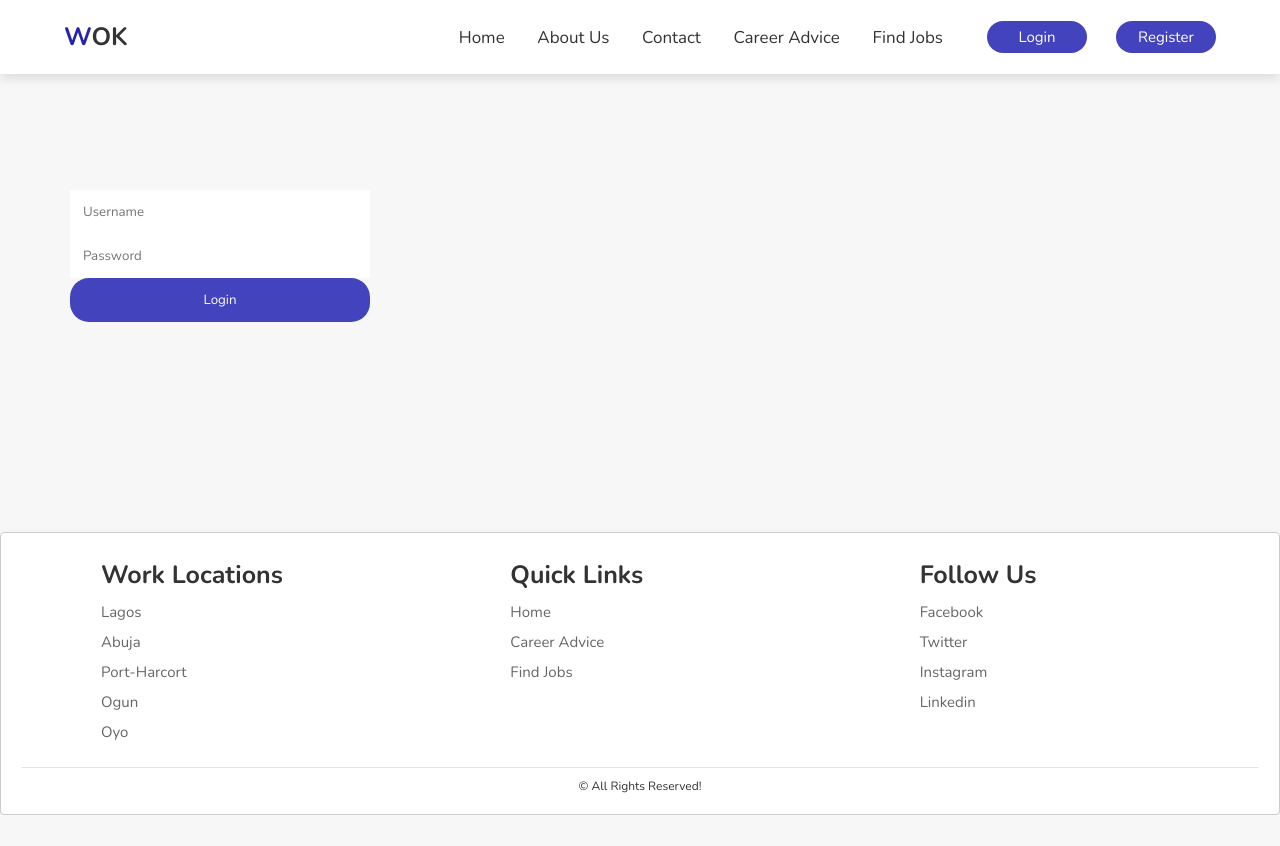
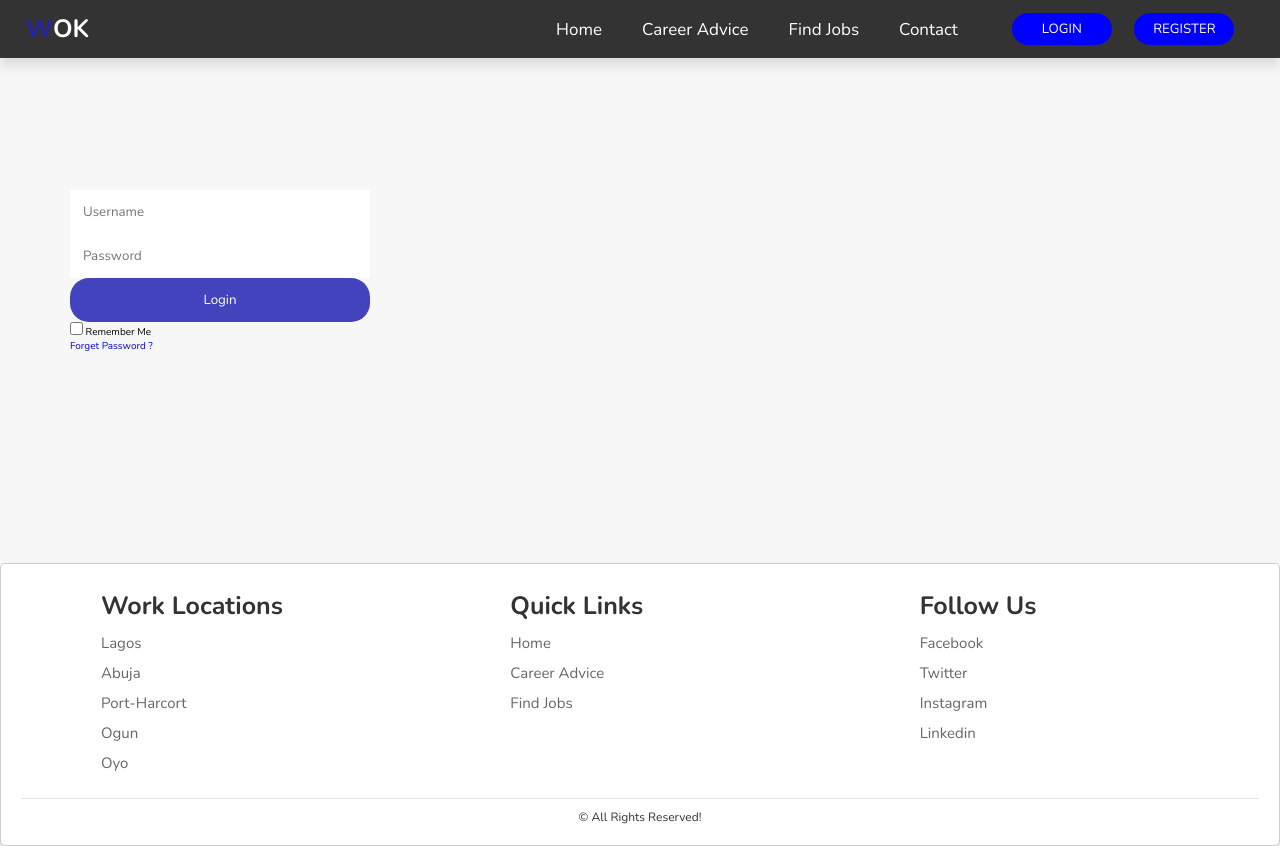
Before and after one commit to mosescode1/job-portal, a plain HTML site: page login.html in a window 1280 px wide. Before the commit the page ends 815 px from the top, so only its background shows below. Drawn offline with nearby package versions, Linux system fonts and the light colour scheme.

Commit message:
updated the login page

```diff
--- a/css/style.css
+++ b/css/style.css
@@ -23,15 +23,12 @@ a{
 html{
     font-size: 62.5%;
     overflow-x: hidden;
-    scroll-behavior: smooth;
-    scroll-padding-top: 2rem;
 }
 
 body{
     background:#f7f7f7;
     margin: 0;
     padding: 0;
-    box-sizing: border-box;
 }
 
 .piccc {
@@ -499,7 +496,7 @@ nav #icon .fa-bars{
     border-top: .1rem solid rgba(0,0,0,.1);
   }
 
-@media (max-width:768px){
+@media (max-width:789px){
     .principal{
         width: 70%;
         line-height: 2.0;
@@ -527,7 +524,7 @@ nav #icon .fa-bars{
     }
     .navbar #icon{
         display: block;
-        margin-right: 10px;
+
     }
     .navbar ul.show{
         left: 0;
--- a/login.css
+++ b/login.css
@@ -21,71 +21,90 @@
 html {
   font-size: 62.5%;
   overflow-x: hidden;
-  scroll-behavior: smooth;
-  scroll-padding-top: 7rem;
+
 }
 
 body {
   background: #f7f7f7;
+  margin: 0;
+  padding: 0;
+
 }
 
-/* section {
-  padding: 2rem 9%;
-} */
 
-header {
+header{
     position: fixed;
-  top: 0;
-  left: 0;
-  right: 0;
-  z-index: 1000;
-  background: #fff;
-  padding: 2rem 5%;
-  box-shadow: 0 0.5rem 1rem rgba(0, 0, 0, 0.1);
+    top:0; left:0; right:0;
+    padding: 1.2rem 2%;
+    box-shadow: 0 .9rem 1rem rgba(0,0,0,.1);
     display: flex;
     justify-content: space-between;
+    transition: all 0.6s;
+    background: #333;
+    align-items: center;
+
 }
 
-header .logo {
+header .logo{
     font-weight: bolder;
     font-size: 2.5rem;
-  color: #333;
+    color:#fff;
 }
 
-header .logo span {
-  color: var(--blue);
+header .logo span{
+    color:var(--blue);
 }
 
-nav {
+.navbar{
     display: flex;
+    justify-content: space-between;
     gap: 29px;
 }
+header .navbar-two{
+    display: flex;
+    align-items: center;
+}
+header .navbar-two ul{
+    display: flex;
+    align-items: center;
+    justify-content: center;
+    list-style: none;
+}
+header .navbar-two a{
+    color:#fff;
+    font-size: 1.7rem;
+    padding:0 1.5rem;
+    margin-right: 10px;
 
-header .navbar a {
-  color: #333;
-  font-size: 1.7rem;
-  padding: 0 1.5rem;
+
 }
-
-.navbar {
-  align-items: center;
+nav #icon{
+     display: none;
+}
+nav #icon .fa-bars{
+    font-size: 30px;
+    color: white;
 }
 
 .navbar-two a:hover {
+    background: white;
+    padding: 10px;
     color: var(--lightblue);
-  transition: 0.5s;
+    transition: .5s;
     border-radius: 9px;
 }
 
-.navbar button {
-  background-color: var(--lightblue);
+.navbar .btn button {
+    background-color: blue;
     border-radius: 18px;
-  padding: 0.6rem;
+    padding: .7rem;
     width: 10rem;
+    margin-right: 20px;
 }
-
-.navbar button a:hover {
-  text-decoration: underline;
+.navbar .btn button a {
+    color: white;
+    text-transform: uppercase;
+    font-weight: 500;
 }
 
 .wrapper {
@@ -170,3 +189,33 @@ header .navbar a {
   color:#333;
   border-top: .1rem solid rgba(0,0,0,.1);
 }
+
+
+@media (max-width:789px) {
+  .navbar .navbar-two ul {
+    position: absolute;
+    background: #333;
+    display: block;
+    top: 55px;
+    left: -100%;
+    width: max-content;
+    height: 100vh;
+    padding: 50px 40px;
+    transition: all .5s ease-out;
+  }
+
+  .navbar .navbar-two ul li {
+    margin-top: 30px;
+  }
+
+  .navbar #icon {
+    display: block;
+
+  }
+
+  .navbar ul.show {
+    left: 0;
+  }
+
+
+}
--- a/login.html
+++ b/login.html
@@ -4,30 +4,43 @@
     <meta charset="UTF-8">
     <meta http-equiv="X-UA-Compatible" content="IE=edge">
     <meta name="viewport" content="width=device-width, initial-scale=1.0">
+    <script src="https://code.jquery.com/jquery-3.6.4.js"></script>
+    <!-- font awesome cdn link  -->
+    <link rel="stylesheet" href="https://cdnjs.cloudflare.com/ajax/libs/font-awesome/6.4.0/css/all.min.css" integrity="sha512-iecdLmaskl7CVkqkXNQ/ZH/XLlvWZOJyj7Yy7tcenmpD1ypASozpmT/E0iPtmFIB46ZmdtAc9eNBvH0H/ZpiBw==" crossorigin="anonymous" referrerpolicy="no-referrer" />
+    <!-- custom css file link  -->
      <link rel="stylesheet" href="login.css">
     <title>Login</title>
 </head>
+    <script>
+                $(document).ready(function () {
+        $("#icon").click(function () {
+            $("ul").toggleClass("show");
+        });
+        });
+    </script>
 <body>
 
-    <header>
+   <header id="bar">
 
     <a href="#" class="logo"><span>W</span>OK</a>
 
     <nav class="navbar">
-            <div class="navbar-two">
-            <a href="index.html">home</a>
-            <a href="aboutus.html">About Us</a>
-            <a href="contact.html">contact</a>
-            <a href="advice.html">Career Advice</a>
-            <a href="findjobs.html">Find Jobs</a>
+        <div  class="navbar-two">
+            <ul>
+                <li><a href="index.html">home</a></li>
+                <li><a href="./advice/advice.html">Career Advice</a></li>
+                <li><a href="./find-jobs/findjobs.html">Find Jobs</a></li>
+                <li><!-- <a href="aboutus.html">About Us</a> --></li>
+                <li> <a href="contact.html">contact</a></li>
+            </ul>
         </div>
-
-
-                <button><a style="color: white; font-size: 15px;" href="login.html">Login</a></button>
-                <button><a style="color: white; font-size: 15px;" href="register.html">Register</a></button>
-
-
-
+        <div class="btn">
+            <button><a href="login.html">Login</button>
+            <button><a href="register.html">Register</a></button>
+        </div>
+        <label for="toggle" id="icon">
+          <i class="fa-sharp fa-solid fa-bars"></i>
+        </label>
     </nav>
 
 </header>
@@ -40,6 +53,18 @@
             <div class="field-one"><input type="password" placeholder="Password" required minlength="8"></div>
 
             <div class="field-two"><button>Login</button></div>
+            <div class="check-box">
+                <label for="Remember">
+                    <input type="checkbox"> Remember Me
+                </label>
+                <div class="forget">
+                    <a href="#" target="_blank" rel="noopener noreferrer"> Forget Password ?</a>
+                </div>
+            </div>
+
+
+
+
         </form>
     </div>
 
```
Also changed, not shown: index.html (+1 -1 lines). Lines whose indentation alone changed are shown as unchanged.
